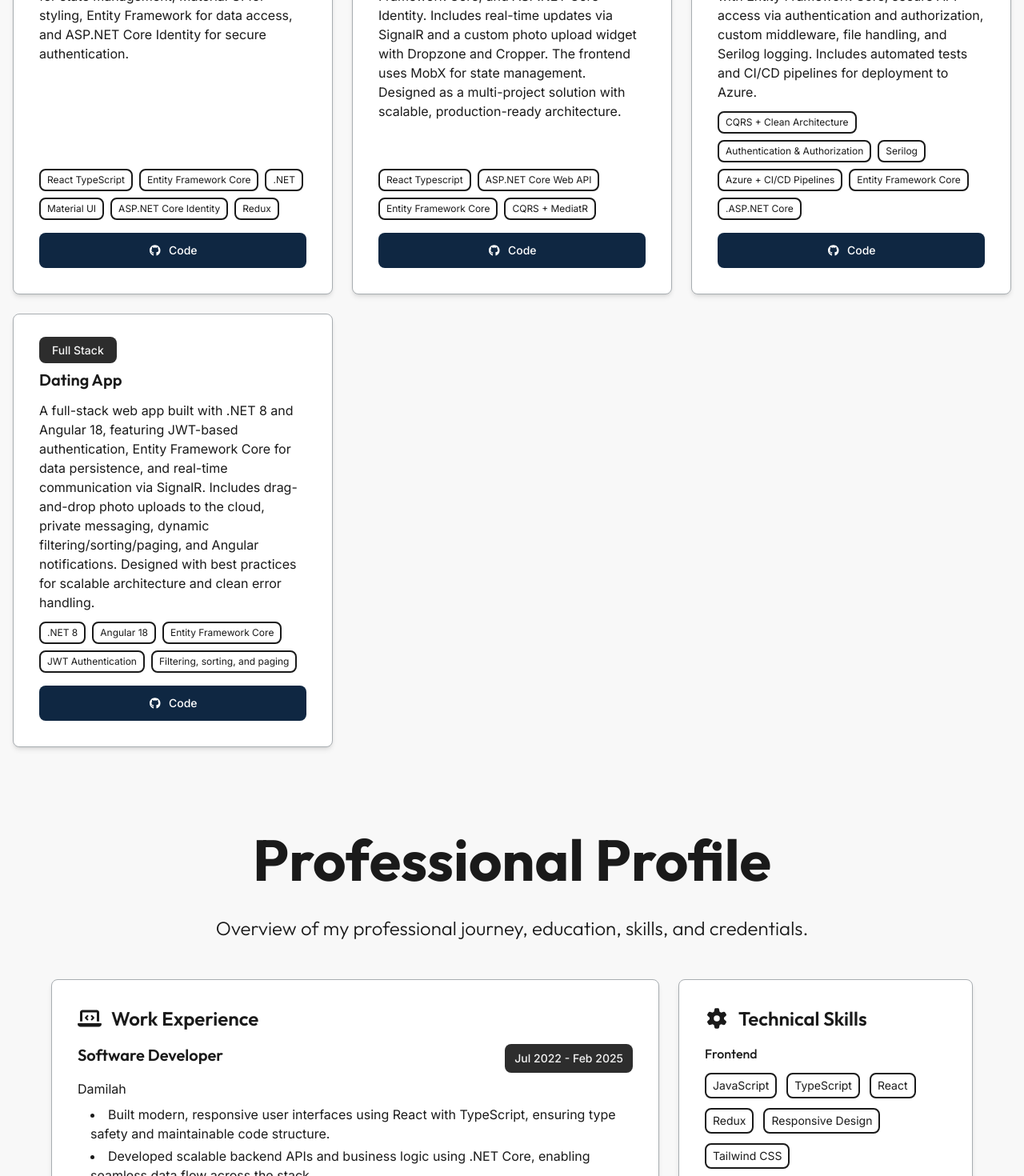
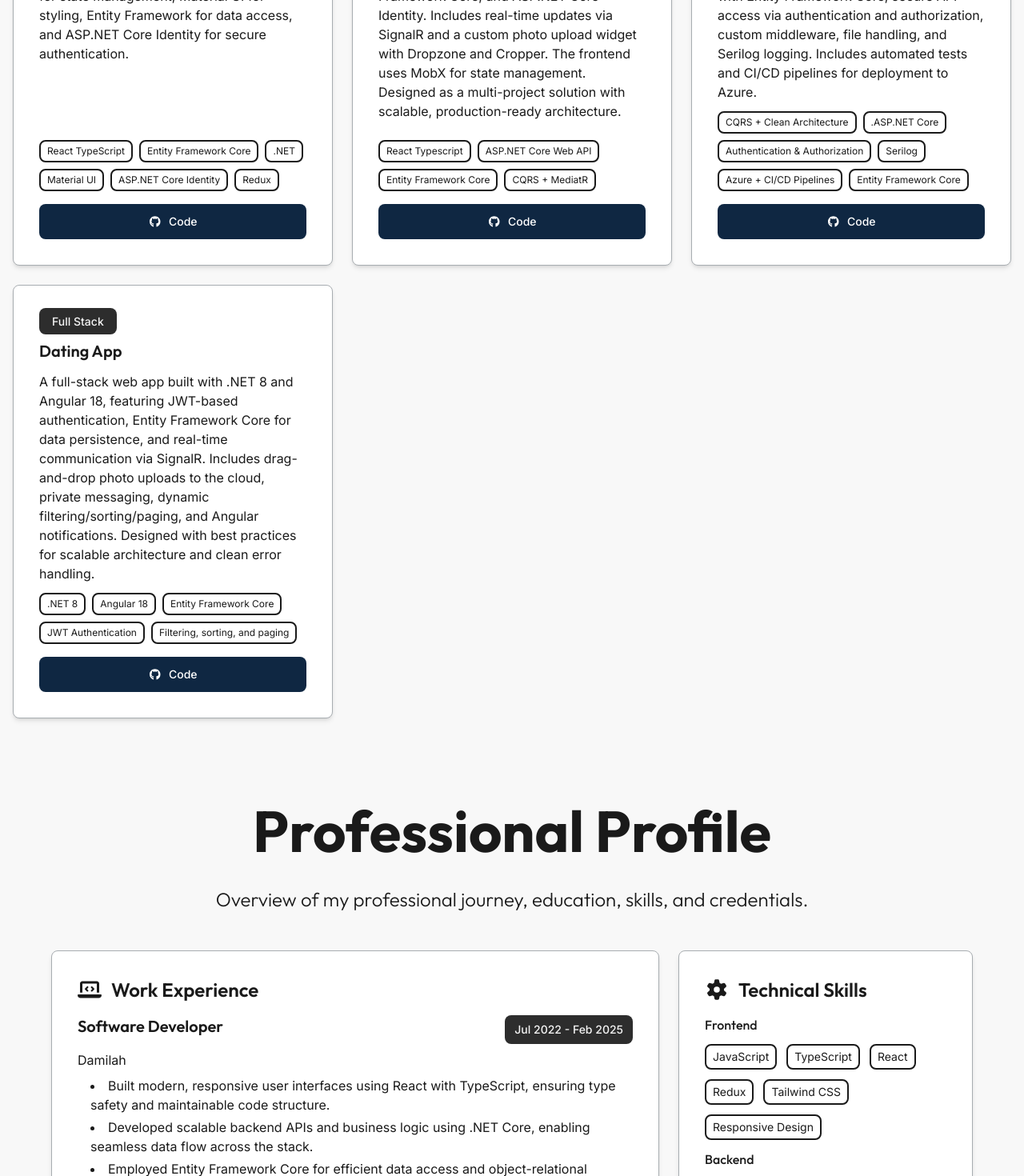
Before and after one commit to argirowski/ArgirovskiPortfolio, a React (Create React App) app: page / in a window 1280 px wide. Shown: the part 1320-2790 px from the top of the page at 80% size. Built offline with nearby package versions, Linux system fonts and the light colour scheme.

Commit message:
Some small design change

```diff
--- a/src/common/utils.ts
+++ b/src/common/utils.ts
@@ -47,11 +47,11 @@ export const projects = [
       "A backend web application built with ASP.NET Core and C#, following Clean Architecture with CQRS. Features MS SQL with Entity Framework Core, secure API access via authentication and authorization, custom middleware, file handling, and Serilog logging. Includes automated tests and CI/CD pipelines for deployment to Azure.",
     technologies: [
       "CQRS + Clean Architecture",
+      ".ASP.NET Core",
       "Authentication & Authorization",
       "Serilog",
       "Azure + CI/CD Pipelines",
       "Entity Framework Core",
-      ".ASP.NET Core",
     ],
     category: "Backend",
     githubUrl: "https://github.com/argirowski/RestaurantApp",
@@ -81,8 +81,8 @@ export const technicalSkills = {
     "TypeScript",
     "React",
     "Redux",
+    "Tailwind CSS",
     "Responsive Design",
-    "Tailwind CSS",
   ],
   backend: [
     "C#",
```
